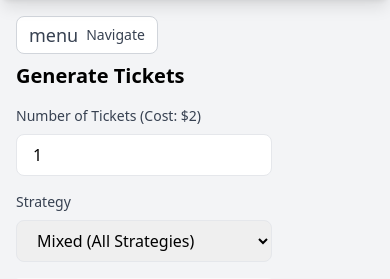
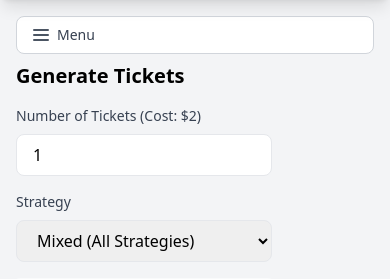
Before and after one commit to dkingfx/JackpotLab, a Flask app: page / in a window 390 px wide. Shown: the part 167-446 px from the top of the page. Run offline with Flask 2, Linux system fonts and the light colour scheme; some libraries are stand-ins or nearby versions.

Commit message:
Refine mobile hamburger bar styling

```diff
--- a/templates/index.html
+++ b/templates/index.html
@@ -767,6 +767,19 @@
             display: none;
         }
 
+        .hamburger-icon {
+            display: inline-flex;
+            flex-direction: column;
+            gap: 3px;
+        }
+
+        .hamburger-line {
+            width: 16px;
+            height: 2px;
+            border-radius: 9999px;
+            background-color: #4b5563;
+        }
+
         @media (max-width: 768px) {
             .mobile-nav-toggle {
                 display: inline-flex;
@@ -957,9 +970,18 @@
     <!-- Main Content -->
     <main class="w-full px-4 py-4 flex-1">
         <!-- Mobile Nav Toggle -->
-        <button type="button" onclick="toggleMobileNav()" class="mobile-nav-toggle flex items-center gap-2 px-3 py-2 mb-2 rounded-lg border border-gray-300 bg-white text-sm text-gray-700 md:hidden">
-            <span class="material-icons" style="font-size:18px;">menu</span>
-            <span>Navigate</span>
+        <button
+            type="button"
+            onclick="toggleMobileNav()"
+            class="mobile-nav-toggle w-full flex items-center justify-between px-4 py-2 mb-2 rounded-lg border border-gray-300 bg-white text-sm text-gray-700 md:hidden">
+            <div class="flex items-center gap-2">
+                <span class="hamburger-icon" aria-hidden="true">
+                    <span class="hamburger-line"></span>
+                    <span class="hamburger-line"></span>
+                    <span class="hamburger-line"></span>
+                </span>
+                <span class="font-medium">Menu</span>
+            </div>
         </button>
 
         <div id="mobile-nav" class="mobile-nav hidden mb-2 md:hidden bg-white border border-gray-200 rounded-lg shadow-sm">
```
Also changed, not shown: static/index.html (+25 -3 lines).
